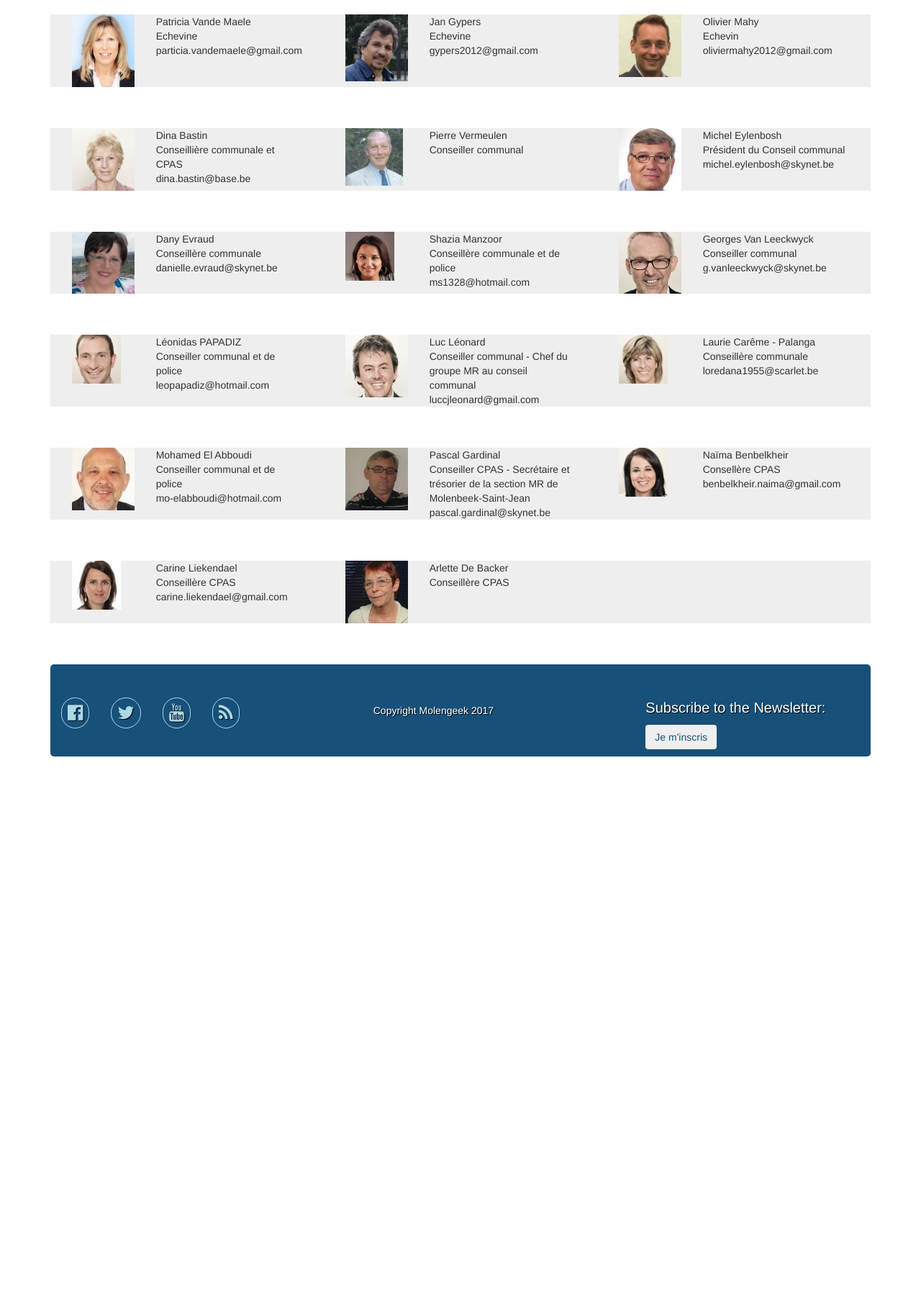
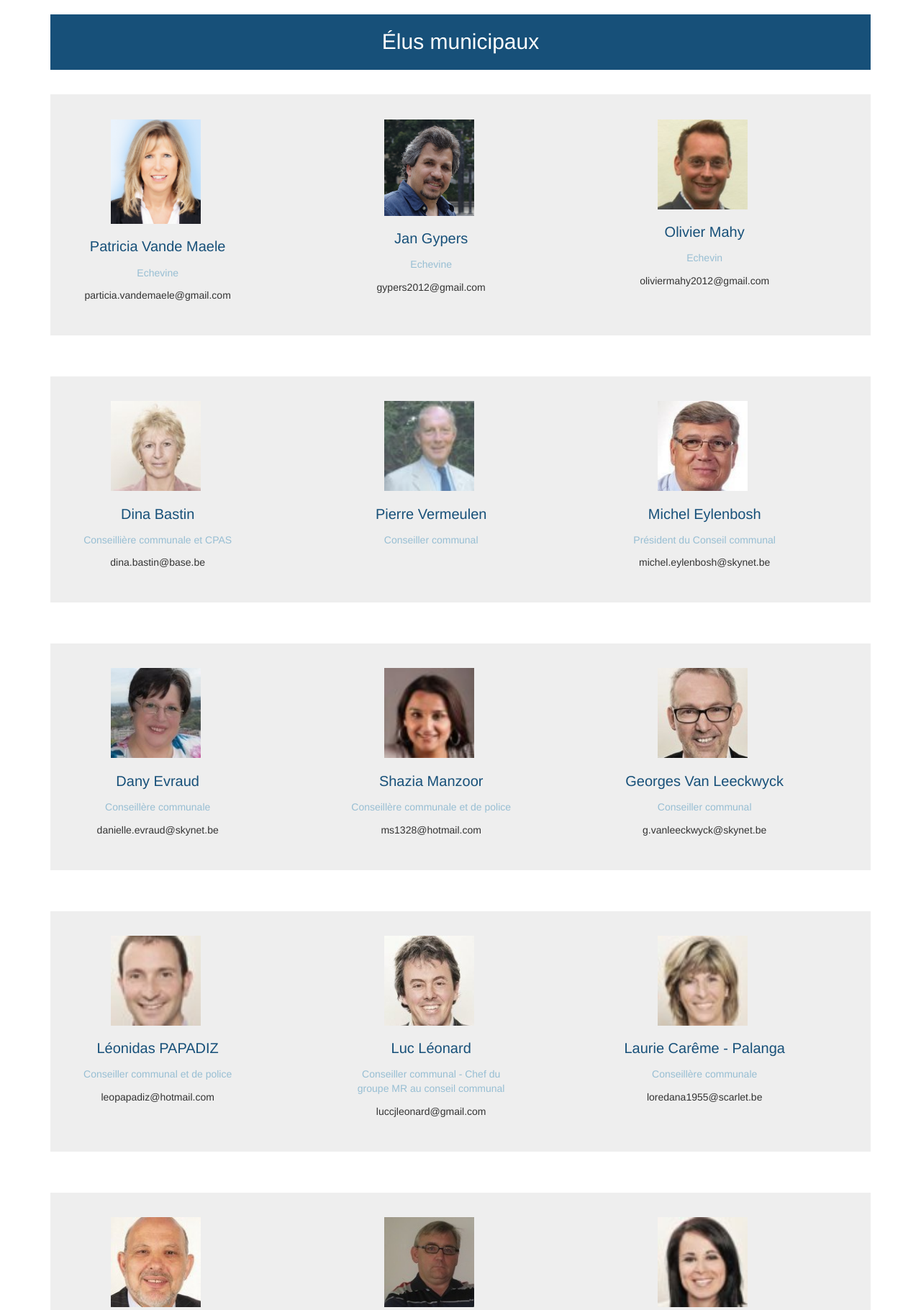
Before and after one commit to dyablinus/schepmans_clean, a CodeIgniter app: page /schepmans/equipe in a window 1280 px wide. Shown: the part 189-2009 px from the top of the page at 72% size. Before the commit the page ends 1240 px from the top, so only its background shows below. Run offline with CodeIgniter, Linux system fonts and the light colour scheme; some libraries are stand-ins or nearby versions.

Commit message:
calage image et textes, changemnt taille et couleur font ajout titre section

```diff
--- a/application/views/schepmans/equipe.php
+++ b/application/views/schepmans/equipe.php
@@ -1,13 +1,15 @@
-<div class="row row_equipe">
+<div class="text-center" id="titre_equipe">Élus municipaux</div>
+
+<div class="row row_equipe text-center">
 
     <div class="col-xs-4 col-sm-4 col-md-4 col-lg-4">
 
         <div class="col-xs-4 col-sm-4 col-md-4 col-lg-4">
-            <img class="img-responsive portrait_equipe" src="<?= base_url ("assets/images/equipe/1.jpg") ?>" alt="">
+            <img class=" portrait_equipe" src="<?= base_url ("assets/images/equipe/1.jpg") ?>" alt="">
 
         </div>
 
-        <div class="col-xs-8 col-sm-8 col-md-8 col-lg-8">
+        <div class="col-xs-8 col-sm-8 col-md-8 col-lg-8 block_equipe">
             <div class="elue_equipe">Patricia Vande Maele</div>
             <div class="role_equipe">Echevine</div>
             <div class="email_equipe">particia.vandemaele@gmail.com</div>
@@ -19,11 +21,11 @@
     <div class="col-xs-4 col-sm-4 col-md-4 col-lg-4">
 
         <div class="col-xs-4 col-sm-4 col-md-4 col-lg-4">
-            <img class="img-responsive portrait_equipe" src="<?= base_url ("assets/images/equipe/2.jpg") ?>" alt="">
+            <img class=" portrait_equipe" src="<?= base_url ("assets/images/equipe/2.jpg") ?>" alt="">
 
         </div>
 
-        <div class="col-xs-8 col-sm-8 col-md-8 col-lg-8">
+        <div class="col-xs-8 col-sm-8 col-md-8 col-lg-8 block_equipe">
             <div class="elue_equipe">Jan Gypers</div>
             <div class="role_equipe">Echevine</div>
             <div class="email_equipe">gypers2012@gmail.com</div>
@@ -35,11 +37,11 @@
     <div class="col-xs-4 col-sm-4 col-md-4 col-lg-4">
 
         <div class="col-xs-4 col-sm-4 col-md-4 col-lg-4">
-            <img class="img-responsive portrait_equipe" src="<?= base_url ("assets/images/equipe/3.jpg") ?>" alt="">
+            <img class=" portrait_equipe" src="<?= base_url ("assets/images/equipe/3.jpg") ?>" alt="">
 
         </div>
 
-        <div class="col-xs-8 col-sm-8 col-md-8 col-lg-8">
+        <div class="col-xs-8 col-sm-8 col-md-8 col-lg-8 block_equipe">
             <div class="elue_equipe">Olivier Mahy</div>
             <div class="role_equipe">Echevin</div>
             <div class="email_equipe">oliviermahy2012@gmail.com</div>
@@ -52,16 +54,16 @@
 
 
 <!--DEBUT ROW-->
-<div class="row row_equipe">
+<div class="row row_equipe text-center">
 
     <div class="col-xs-4 col-sm-4 col-md-4 col-lg-4">
 
         <div class="col-xs-4 col-sm-4 col-md-4 col-lg-4">
-            <img class="img-responsive portrait_equipe" src="<?= base_url ("assets/images/equipe/4.jpg") ?>" alt="">
+            <img class=" portrait_equipe" src="<?= base_url ("assets/images/equipe/4.jpg") ?>" alt="">
 
         </div>
 
-        <div class="col-xs-8 col-sm-8 col-md-8 col-lg-8">
+        <div class="col-xs-8 col-sm-8 col-md-8 col-lg-8 block_equipe">
             <div class="elue_equipe">Dina Bastin</div>
             <div class="role_equipe">Conseillière communale et CPAS</div>
             <div class="email_equipe">dina.bastin@base.be</div>
@@ -73,11 +75,11 @@
     <div class="col-xs-4 col-sm-4 col-md-4 col-lg-4">
 
         <div class="col-xs-4 col-sm-4 col-md-4 col-lg-4">
-            <img class="img-responsive portrait_equipe" src="<?= base_url ("assets/images/equipe/5.jpg") ?>" alt="">
+            <img class=" portrait_equipe" src="<?= base_url ("assets/images/equipe/5.jpg") ?>" alt="">
 
         </div>
 
-        <div class="col-xs-8 col-sm-8 col-md-8 col-lg-8">
+        <div class="col-xs-8 col-sm-8 col-md-8 col-lg-8 block_equipe">
             <div class="elue_equipe">Pierre Vermeulen</div>
             <div class="role_equipe">Conseiller communal</div>
             <div class="email_equipe"></div>
@@ -89,11 +91,11 @@
     <div class="col-xs-4 col-sm-4 col-md-4 col-lg-4">
 
         <div class="col-xs-4 col-sm-4 col-md-4 col-lg-4">
-            <img class="img-responsive portrait_equipe" src="<?= base_url ("assets/images/equipe/6.jpg") ?>" alt="">
+            <img class=" portrait_equipe" src="<?= base_url ("assets/images/equipe/6.jpg") ?>" alt="">
 
         </div>
 
-        <div class="col-xs-8 col-sm-8 col-md-8 col-lg-8">
+        <div class="col-xs-8 col-sm-8 col-md-8 col-lg-8 block_equipe">
             <div class="elue_equipe">Michel Eylenbosh</div>
             <div class="role_equipe">Président du Conseil communal</div>
             <div class="email_equipe">michel.eylenbosh@skynet.be</div>
@@ -106,16 +108,16 @@
 
 
 <!--DEBUT ROW-->
-<div class="row row_equipe">
+<div class="row row_equipe text-center">
 
     <div class="col-xs-4 col-sm-4 col-md-4 col-lg-4">
 
         <div class="col-xs-4 col-sm-4 col-md-4 col-lg-4">
-            <img class="img-responsive portrait_equipe" src="<?= base_url ("assets/images/equipe/7.jpg") ?>" alt="">
+            <img class=" portrait_equipe" src="<?= base_url ("assets/images/equipe/7.jpg") ?>" alt="">
 
         </div>
 
-        <div class="col-xs-8 col-sm-8 col-md-8 col-lg-8">
+        <div class="col-xs-8 col-sm-8 col-md-8 col-lg-8 block_equipe">
             <div class="elue_equipe">Dany Evraud</div>
             <div class="role_equipe">Conseillère communale</div>
             <div class="email_equipe">danielle.evraud@skynet.be</div>
@@ -127,11 +129,11 @@
     <div class="col-xs-4 col-sm-4 col-md-4 col-lg-4">
 
         <div class="col-xs-4 col-sm-4 col-md-4 col-lg-4">
-            <img class="img-responsive portrait_equipe" src="<?= base_url ("assets/images/equipe/8.jpg") ?>" alt="">
+            <img class=" portrait_equipe" src="<?= base_url ("assets/images/equipe/8.jpg") ?>" alt="">
 
         </div>
 
-        <div class="col-xs-8 col-sm-8 col-md-8 col-lg-8">
+        <div class="col-xs-8 col-sm-8 col-md-8 col-lg-8 block_equipe">
             <div class="elue_equipe">Shazia Manzoor</div>
             <div class="role_equipe">Conseillère communale et de police</div>
             <div class="email_equipe">ms1328@hotmail.com</div>
@@ -143,11 +145,11 @@
     <div class="col-xs-4 col-sm-4 col-md-4 col-lg-4">
 
         <div class="col-xs-4 col-sm-4 col-md-4 col-lg-4">
-            <img class="img-responsive portrait_equipe" src="<?= base_url ("assets/images/equipe/9.jpg") ?>" alt="">
+            <img class=" portrait_equipe" src="<?= base_url ("assets/images/equipe/9.jpg") ?>" alt="">
 
         </div>
 
-        <div class="col-xs-8 col-sm-8 col-md-8 col-lg-8">
+        <div class="col-xs-8 col-sm-8 col-md-8 col-lg-8 block_equipe">
             <div class="elue_equipe">Georges Van Leeckwyck</div>
             <div class="role_equipe">Conseiller communal </div>
             <div class="email_equipe">g.vanleeckwyck@skynet.be</div>
@@ -160,16 +162,16 @@
 
 
 <!--DEBUT ROW-->
-<div class="row row_equipe">
+<div class="row row_equipe text-center">
 
     <div class="col-xs-4 col-sm-4 col-md-4 col-lg-4">
 
         <div class="col-xs-4 col-sm-4 col-md-4 col-lg-4">
-            <img class="img-responsive portrait_equipe" src="<?= base_url ("assets/images/equipe/10.jpg") ?>" alt="">
+            <img class=" portrait_equipe" src="<?= base_url ("assets/images/equipe/10.jpg") ?>" alt="">
 
         </div>
 
-        <div class="col-xs-8 col-sm-8 col-md-8 col-lg-8">
+        <div class="col-xs-8 col-sm-8 col-md-8 col-lg-8 block_equipe">
             <div class="elue_equipe">Léonidas PAPADIZ</div>
             <div class="role_equipe">Conseiller communal et de police </div>
             <div class="email_equipe">leopapadiz@hotmail.com</div>
@@ -181,11 +183,11 @@
     <div class="col-xs-4 col-sm-4 col-md-4 col-lg-4">
 
         <div class="col-xs-4 col-sm-4 col-md-4 col-lg-4">
-            <img class="img-responsive portrait_equipe" src="<?= base_url ("assets/images/equipe/11.jpg") ?>" alt="">
+            <img class=" portrait_equipe" src="<?= base_url ("assets/images/equipe/11.jpg") ?>" alt="">
 
         </div>
 
-        <div class="col-xs-8 col-sm-8 col-md-8 col-lg-8">
+        <div class="col-xs-8 col-sm-8 col-md-8 col-lg-8 block_equipe">
             <div class="elue_equipe">Luc Léonard</div>
             <div class="role_equipe">Conseiller communal - Chef du groupe MR au conseil communal </div>
             <div class="email_equipe">luccjleonard@gmail.com</div>
@@ -197,11 +199,11 @@
     <div class="col-xs-4 col-sm-4 col-md-4 col-lg-4">
 
         <div class="col-xs-4 col-sm-4 col-md-4 col-lg-4">
-            <img class="img-responsive portrait_equipe" src="<?= base_url ("assets/images/equipe/12.jpg") ?>" alt="">
+            <img class=" portrait_equipe" src="<?= base_url ("assets/images/equipe/12.jpg") ?>" alt="">
 
         </div>
 
-        <div class="col-xs-8 col-sm-8 col-md-8 col-lg-8">
+        <div class="col-xs-8 col-sm-8 col-md-8 col-lg-8 block_equipe">
             <div class="elue_equipe">Laurie Carême - Palanga</div>
             <div class="role_equipe">Conseillère communale </div>
             <div class="email_equipe">loredana1955@scarlet.be</div>
@@ -214,16 +216,16 @@
 
 
 <!--DEBUT ROW-->
-<div class="row row_equipe">
+<div class="row row_equipe text-center">
 
     <div class="col-xs-4 col-sm-4 col-md-4 col-lg-4">
 
         <div class="col-xs-4 col-sm-4 col-md-4 col-lg-4">
-            <img class="img-responsive portrait_equipe" src="<?= base_url ("assets/images/equipe/13.jpg") ?>" alt="">
+            <img class=" portrait_equipe" src="<?= base_url ("assets/images/equipe/13.jpg") ?>" alt="">
 
         </div>
 
-        <div class="col-xs-8 col-sm-8 col-md-8 col-lg-8">
+        <div class="col-xs-8 col-sm-8 col-md-8 col-lg-8 block_equipe">
             <div class="elue_equipe">Mohamed El Abboudi</div>
             <div class="role_equipe">Conseiller communal et de police </div>
             <div class="email_equipe">mo-elabboudi@hotmail.com</div>
@@ -235,11 +237,11 @@
     <div class="col-xs-4 col-sm-4 col-md-4 col-lg-4">
 
         <div class="col-xs-4 col-sm-4 col-md-4 col-lg-4">
-            <img class="img-responsive portrait_equipe" src="<?= base_url ("assets/images/equipe/14.jpg") ?>" alt="">
+            <img class=" portrait_equipe" src="<?= base_url ("assets/images/equipe/14.jpg") ?>" alt="">
 
         </div>
 
-        <div class="col-xs-8 col-sm-8 col-md-8 col-lg-8">
+        <div class="col-xs-8 col-sm-8 col-md-8 col-lg-8 block_equipe">
             <div class="elue_equipe">Pascal Gardinal</div>
             <div class="role_equipe">Conseiller CPAS - Secrétaire et trésorier de la section MR de Molenbeek-Saint-Jean </div>
             <div class="email_equipe">pascal.gardinal@skynet.be</div>
@@ -251,11 +253,11 @@
     <div class="col-xs-4 col-sm-4 col-md-4 col-lg-4">
 
         <div class="col-xs-4 col-sm-4 col-md-4 col-lg-4">
-            <img class="img-responsive portrait_equipe" src="<?= base_url ("assets/images/equipe/15.jpg") ?>" alt="">
+            <img class=" portrait_equipe" src="<?= base_url ("assets/images/equipe/15.jpg") ?>" alt="">
 
         </div>
 
-        <div class="col-xs-8 col-sm-8 col-md-8 col-lg-8">
+        <div class="col-xs-8 col-sm-8 col-md-8 col-lg-8 block_equipe">
             <div class="elue_equipe">Naïma Benbelkheir</div>
             <div class="role_equipe">Consellère CPAS </div>
             <div class="email_equipe">benbelkheir.naima@gmail.com
@@ -269,16 +271,16 @@
 
 
 <!--DEBUT ROW-->
-<div class="row row_equipe">
+<div class="row row_equipe text-center">
 
     <div class="col-xs-4 col-sm-4 col-md-4 col-lg-4">
 
         <div class="col-xs-4 col-sm-4 col-md-4 col-lg-4">
-            <img class="img-responsive portrait_equipe" src="<?= base_url ("assets/images/equipe/16.jpg") ?>" alt="">
+            <img class=" portrait_equipe" src="<?= base_url ("assets/images/equipe/16.jpg") ?>" alt="">
 
         </div>
 
-        <div class="col-xs-8 col-sm-8 col-md-8 col-lg-8">
+        <div class="col-xs-8 col-sm-8 col-md-8 col-lg-8 block_equipe">
             <div class="elue_equipe">Carine Liekendael</div>
             <div class="role_equipe">Conseillère CPAS </div>
             <div class="email_equipe">carine.liekendael@gmail.com</div>
@@ -290,11 +292,11 @@
     <div class="col-xs-4 col-sm-4 col-md-4 col-lg-4">
 
         <div class="col-xs-4 col-sm-4 col-md-4 col-lg-4">
-            <img class="img-responsive portrait_equipe" src="<?= base_url ("assets/images/equipe/17.jpg") ?>" alt="">
+            <img class=" portrait_equipe" src="<?= base_url ("assets/images/equipe/17.jpg") ?>" alt="">
 
         </div>
 
-        <div class="col-xs-8 col-sm-8 col-md-8 col-lg-8">
+        <div class="col-xs-8 col-sm-8 col-md-8 col-lg-8 block_equipe">
             <div class="elue_equipe">Arlette De Backer</div>
             <div class="role_equipe">Conseillère CPAS </div>
             <div class="email_equipe"></div>
--- a/assets/css/equipe.css
+++ b/assets/css/equipe.css
@@ -1,4 +1,39 @@
+#titre_equipe {
+    background-color: #175079;
+    color: white;
+    font-size: 30px;
+    padding: 1.5% 0;
+    margin: 0 0 3% 0;
+}
+
 .row_equipe {
     background-color: #eee;
     margin: 0 0 5% 0;
+    padding: 3% 0;
 }
+
+.elue_equipe {
+    font-size:20px;
+    color: #175079;
+
+    margin: 0 0 5% 0;
+}
+
+.role_equipe {
+    color: #97bed3;
+    display: inline-block;
+    margin: 0 0 5% 0;
+}
+
+.portrait_equipe {
+    width: 125px;
+    margin: 0 0 20% 62%;
+}
+.email_equipe {
+    margin: 0 0 5% 0;
+}
+.block_equipe{
+    margin: 0 0 0 5%;
+    display: inline-block;
+    padding: 0 ;
+}
```
